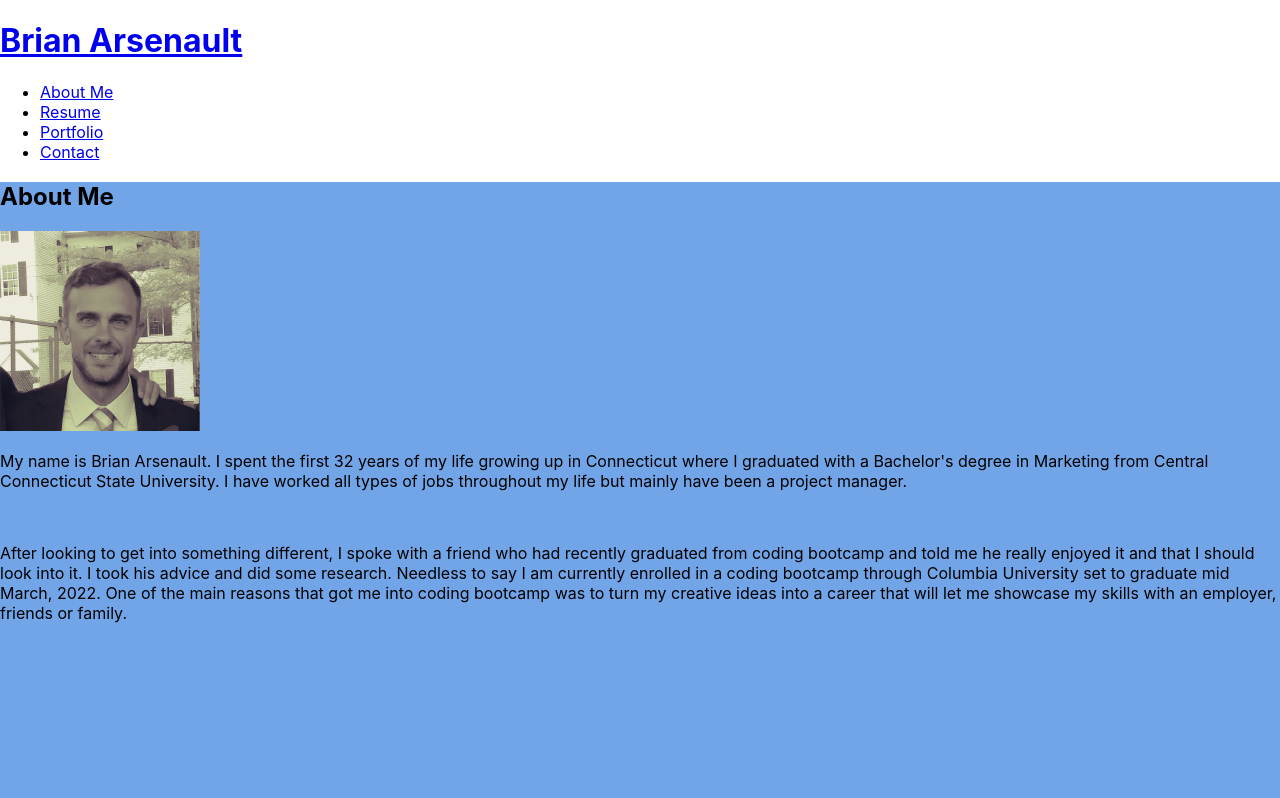
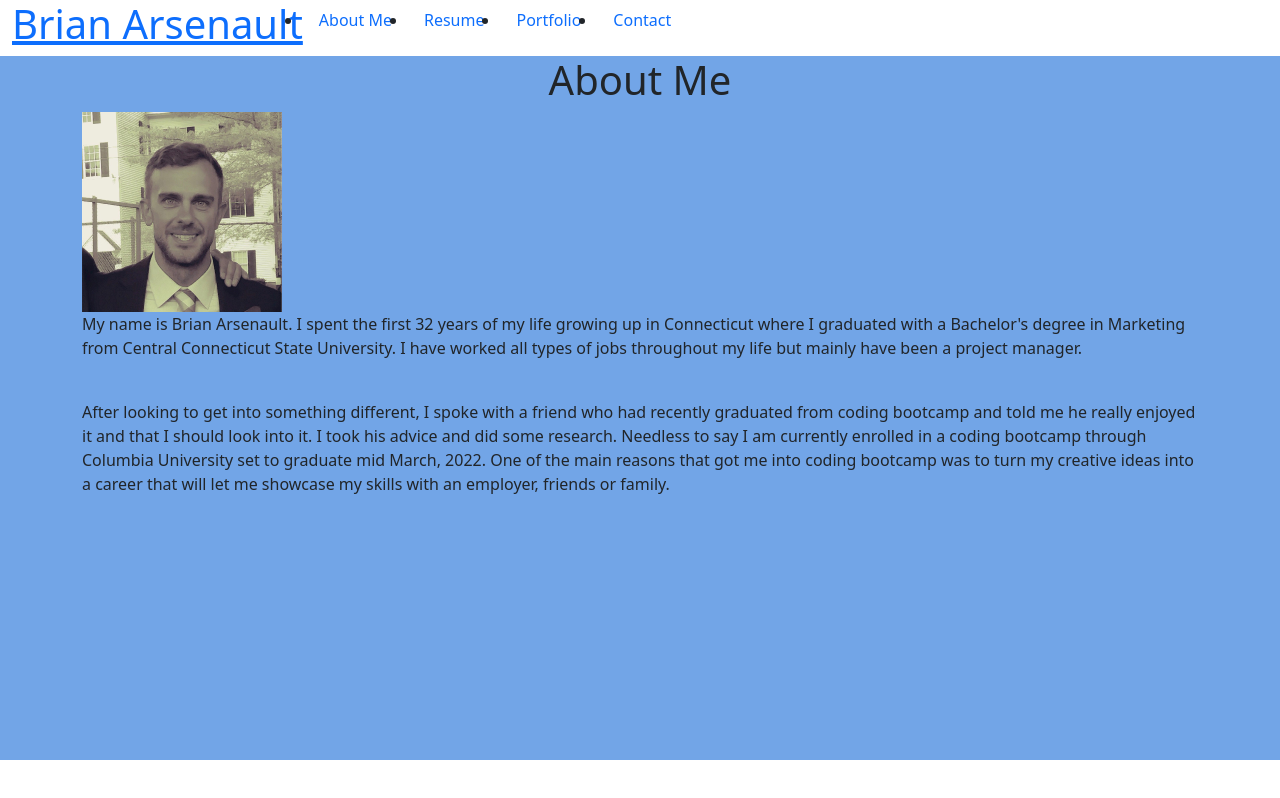
Before and after one commit to BMArsenault/react-portfolio, a React (Create React App) app: page / in a window 1280 px wide. Shown: the top 798 px of the page. Built offline with nearby package versions, Linux system fonts and the light colour scheme.

Commit message:
Set up css/bootstrap

```diff
--- a/package.json
+++ b/package.json
@@ -6,6 +6,7 @@
     "@testing-library/jest-dom": "^5.16.2",
     "@testing-library/react": "^12.1.3",
     "@testing-library/user-event": "^13.5.0",
+    "bootstrap": "^5.1.3",
     "react": "^17.0.2",
     "react-bootstrap": "^2.1.2",
     "react-dom": "^17.0.2",
--- a/src/App.js
+++ b/src/App.js
@@ -6,8 +6,7 @@ import Footer from './components/Footer';
 import Nav from './components/Nav';
 import Portfolio from './components/Portfolio';
 import Resume from './components/Resume';
-// import 'bootstrap/dist/css/bootstrap.min.css';
-import Button from 'react-bootstrap/Button';
+import 'bootstrap/dist/css/bootstrap.min.css';
 
 
 function App() {
--- a/src/components/Contact/index.js
+++ b/src/components/Contact/index.js
@@ -7,7 +7,7 @@ function ContactForm() {
     const [errorMessage, setErrorMessage] = useState('');
     const { name, email, message } = formState;
 
-    const submit = (e) => {
+    const handleSubmit = (e) => {
         e.preventDefault();
         if(validateEmail(e.target.email.value) && e.target.name.value && e.target.message.value) {
 			console.log(e.target.name.value, e.target.email.value, e.target.message.value);
@@ -40,8 +40,8 @@ function ContactForm() {
     }
 
     return (
-        <section>
-            <h1 data-testid="h1tag">Contact Me</h1>
+        <section className="contact mt-5 mb-5 w-50 m-auto">
+            <h1 >Contact Me</h1>
             <form id="contact-form" onSubmit={handleSubmit}>
             <div>
                 <label htmlFor="name">Name:</label>
--- a/src/components/Nav/index.js
+++ b/src/components/Nav/index.js
@@ -3,19 +3,19 @@ import React from "react";
 const Nav = ({currentPage, handlePageChange}) => {
 
   return (
-  <header className="sticky-top flex-row">
-    <div className="flex-row px-1">
+  <header className="sticky-top inline-flex flex-row container-fluid flex-row col-lg-12">
+    <div className="inline-flex flex row">
       <h1 className="text-light"><a href="index.html">Brian Arsenault</a></h1>
     </div>
-    <nav>
-      <ul className='flex-row'>
-        <li className="mx-2"><a href="#" onClick={() => {handlePageChange('About')}} className={currentPage === 'About' ? 'nav-link active' : 'nav-link'}>About Me</a>
+    <nav className="inline-flex flex row flex-end">
+      <ul className="flex-row nav-list">
+        <li className="flex nav-item"><a href="#" onClick={() => {handlePageChange('About')}} className={currentPage === 'About' ? 'nav-link active' : 'nav-link'}>About Me</a>
         </li>
-        <li className="mx-2"><a href="#" onClick={() => {handlePageChange('Resume')}} className={currentPage === 'Resume' ? 'nav-link active' : 'nav-link'}>Resume</a>
+        <li className="flex nav-item"><a href="#" onClick={() => {handlePageChange('Resume')}} className={currentPage === 'Resume' ? 'nav-link active' : 'nav-link'}>Resume</a>
         </li>
-        <li className="nav-item d-flex flex-column"><a href="#" onClick={() => {handlePageChange('Portfolio')}} className={currentPage === 'Contact' ? 'nav-link active' : 'nav-link'}>Portfolio</a>
+        <li className="flex nav-item"><a href="#" onClick={() => {handlePageChange('Portfolio')}} className={currentPage === 'Portfolio' ? 'nav-link active' : 'nav-link'}>Portfolio</a>
         </li>
-        <li className="nav-item d-flex flex-column"><a href='#' onClick={() => {handlePageChange('Contact')}} className={currentPage === 'Contact' ? 'nav-link active' : 'nav-link'}>Contact</a>
+        <li className="flex nav-item"><a href='#' onClick={() => {handlePageChange('Contact')}} className={currentPage === 'Contact' ? 'nav-link active' : 'nav-link'}>Contact</a>
         </li>
       </ul>
     </nav>
--- a/src/index.css
+++ b/src/index.css
@@ -16,3 +16,23 @@ main {
   min-height: 88vh;
   background-color: #72a5e7;
 }
+
+.container {
+  width: 85%;
+  max-width: 1200px;
+  margin-left: auto;
+  margin-right: auto;
+}
+
+.flex-row {
+  display: flex;
+  flex-wrap: wrap;
+}
+
+.space-between {
+  justify-content: space-between;
+}
+
+.flex-end {
+  justify-content: flex-end;
+}
```
Also changed, not shown: 1 other file (tests, documents, lock files or other folders).
